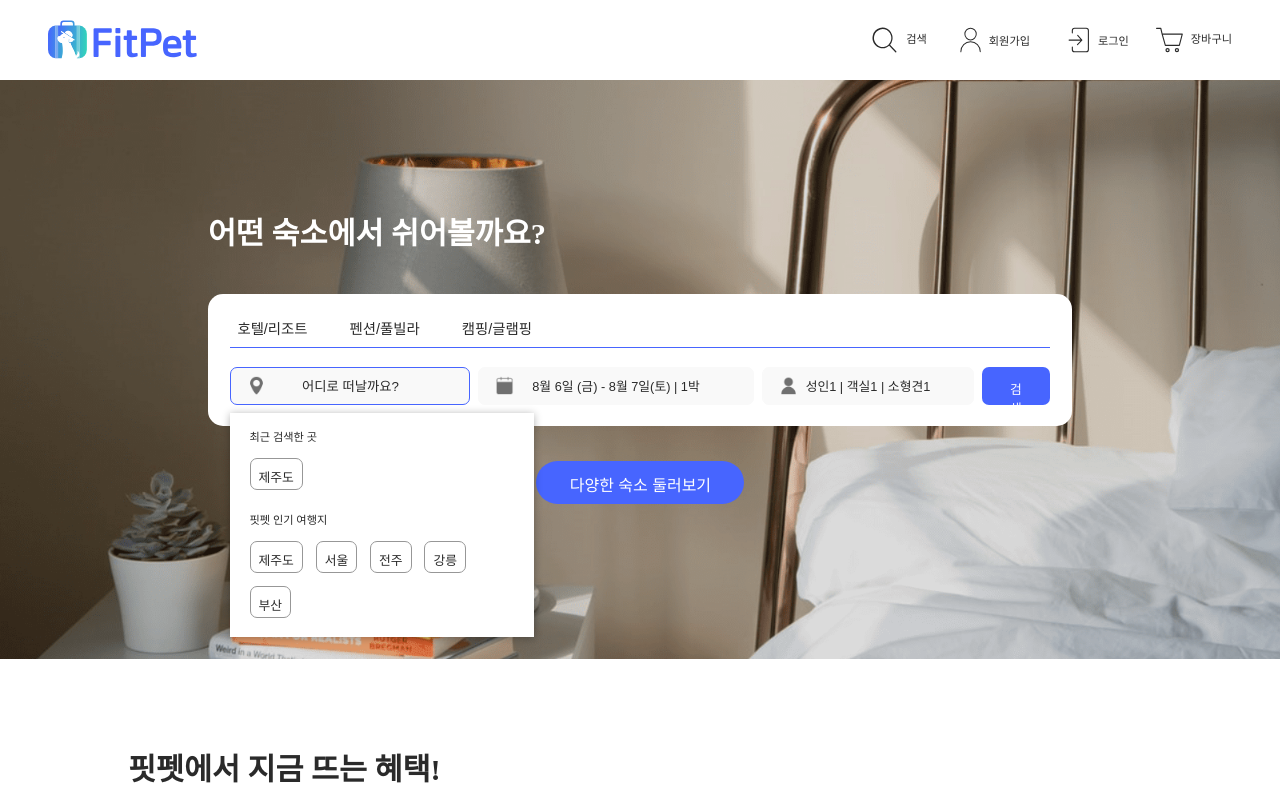
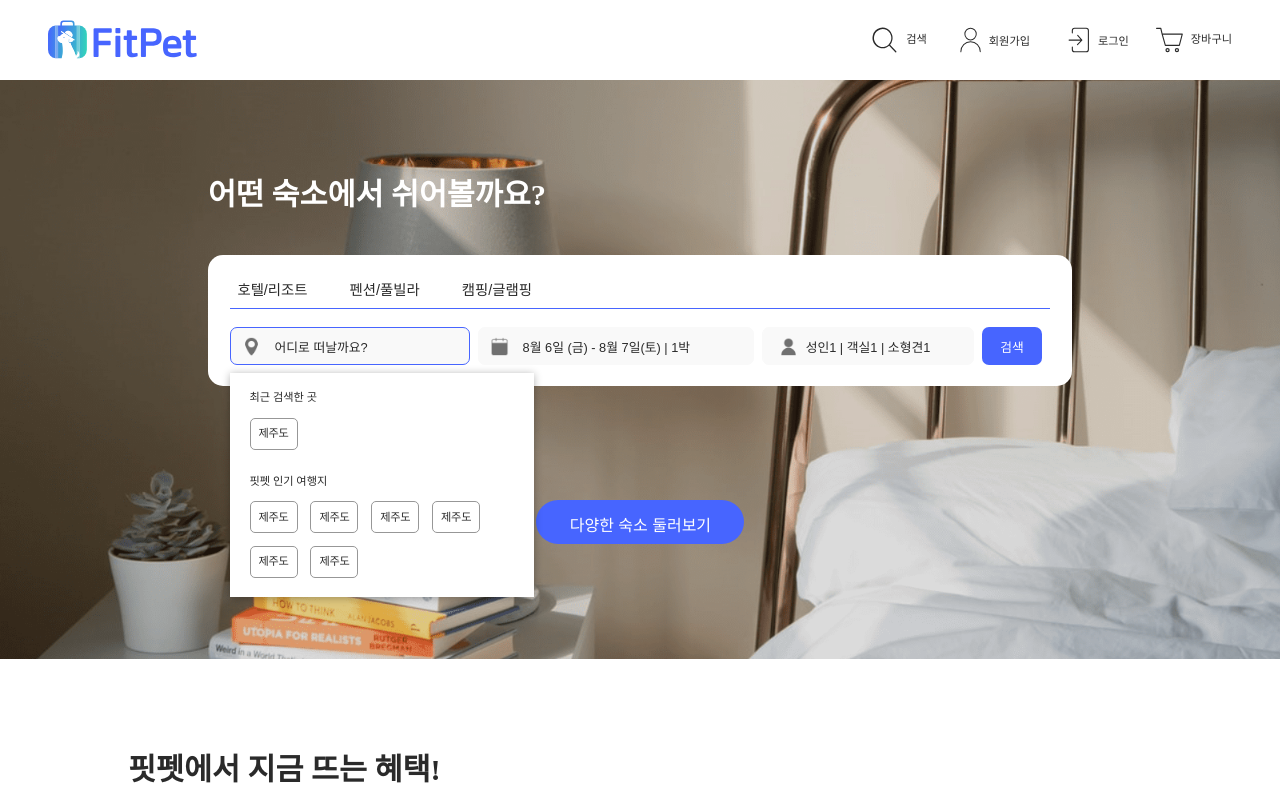
Before and after one commit to cjy0019/FITPET, a React (Create React App) app in the folder fitpet/: page /hotel in a window 1280 px wide. Both pictures are taken after a click on the button "어디로 떠날까요?". Shown: the top 800 px of the page. Built offline with nearby package versions, Linux system fonts and the light colour scheme; a web font is replaced by a local one.

Commit message:
fix : ul태그 dl태그로 변경

```diff
--- a/fitpet/src/common/buttons/RoundSquareBtn.jsx
+++ b/fitpet/src/common/buttons/RoundSquareBtn.jsx
@@ -9,7 +9,8 @@ const RoundSquareBtn = (props) => {
 // 기본 : 장바구니 버튼
 const buttonStyle = css`
   height: 4.8rem;
-  padding: 1.6rem 2.8rem 1.3rem;
+  width: 7.4rem;
+  // padding: 1.6rem 2.8rem 1.3rem;
   border-radius: 7px;
   font-size: 1.6rem;
   font-weight: normal;
@@ -32,22 +33,6 @@ const buttonStyle = css`
       background-color: ${(props) => props.theme.grey3_color};
       color: ${(props) => props.theme.white_color};
     `}
-
-    // 검색창 버튼 (제주도, 서울, 전주)
-    ${(props) =>
-    props.search_btn &&
-    css`
-      padding: 1rem;
-      height: 4rem;
-      margin: 1.6rem 1.6rem 0 0;
-      background-color: ${(props) => props.theme.white_color};
-      border: solid 1px ${(props) => props.theme.grey2_color};
-      color: ${(props) => props.theme.black1_color};
-      :focus {
-        color: ${(props) => props.theme.main_color};
-        border: solid 1px ${(props) => props.theme.main_color};
-      }
-    `}
 `;
 
 const StyledButton = styled.button`
--- /dev/null
+++ b/fitpet/src/components/hotel/hotel_common/search_box/SearchButton.jsx
@@ -0,0 +1,28 @@
+import React from 'react';
+import styled from 'styled-components';
+
+const SearchButton = (props) => {
+  const { text, children } = props;
+  return <StyledButton {...props}>{text ? text : children}</StyledButton>;
+};
+
+const StyledButton = styled.dd`
+  padding: 1rem;
+  height: 4rem;
+  display: inline-box;
+  margin: 1.6rem 1.6rem 0 0;
+  align-items: center;
+  border-radius: 5px;
+  font-size: 1.4rem;
+  letter-spacing: -0.28px;
+
+  background-color: ${(props) => props.theme.white_color};
+  border: solid 1px ${(props) => props.theme.grey2_color};
+  color: ${(props) => props.theme.black1_color};
+  :focus {
+    color: ${(props) => props.theme.main_color};
+    border: solid 1px ${(props) => props.theme.main_color};
+  }
+`;
+
+export default SearchButton;
--- a/fitpet/src/components/hotel/hotel_common/search_box/SearchDateBox.jsx
+++ b/fitpet/src/components/hotel/hotel_common/search_box/SearchDateBox.jsx
@@ -13,7 +13,12 @@ const SearchDateBox = () => {
     <>
       <MenuContainer>
         <SearchDateWrapper onClick={onClick}>
-          <span>8월 6일 (금) - 8월 7일(토) | 1박</span>
+          <img
+            className='buttonImg'
+            src='/img/search_box/date.png'
+            alt='location'
+          />
+          <span className='buttonText'>8월 6일 (금) - 8월 7일(토) | 1박</span>
         </SearchDateWrapper>
 
         <nav
@@ -66,23 +71,29 @@ const MenuContainer = styled.div`
 `;
 
 const SearchDateWrapper = styled.button`
+  display: flex;
   width: 34.4rem;
   height: 4.8rem;
-  font-size: 1.6rem;
-  margin: 0 1rem 0 1rem;
   border-radius: 7px;
+  margin-right: 1rem;
+  padding: 0.7rem 0.8rem;
+  align-items: center;
   outline: none;
   background-color: ${(props) => props.theme.grey5_color};
-  background-image: url('/img/search_box/date.png');
-  background-size: 3.4rem 3.4rem;
-  background-position: 1.5rem center;
-  background-repeat: no-repeat;
   border: solid 1px ${(props) => props.theme.grey5_color};
-  color: ${(props) => props.theme.black1_color};
   &:focus,
   &:hover {
     border: solid 1px ${(props) => props.theme.main_color};
   }
+  .buttonImg {
+    width: 3.4rem;
+    height: 3.4rem;
+  }
+  .buttonText {
+    color: ${(props) => props.theme.black1_color};
+    margin-left: 1.2rem;
+    font-size: 1.6rem;
+  }
 `;
 
 export default SearchDateBox;
--- a/fitpet/src/components/hotel/hotel_common/search_box/SearchLocationBox.jsx
+++ b/fitpet/src/components/hotel/hotel_common/search_box/SearchLocationBox.jsx
@@ -2,6 +2,7 @@ import React, { useRef } from 'react';
 import styled from 'styled-components';
 import { RoundSquareBtn } from '../../../../common';
 import { useDetectOutsideClick } from '../../../../hooks/useDetectOutsideClick';
+import SearchButton from './SearchButton';
 
 const SearchLocationBox = () => {
   const dropdownRef = useRef(null);
@@ -16,25 +17,31 @@ const SearchLocationBox = () => {
     <>
       <MenuContainer>
         <SearchLocationWrapper onClick={onClick}>
-          <span>어디로 떠날까요?</span>
+          <img
+            className='buttonImg'
+            src='/img/search_box/location.png'
+            alt='location'
+          />
+          <span className='buttonText'>어디로 떠날까요?</span>
         </SearchLocationWrapper>
         <nav
           ref={dropdownRef}
           className={`menu ${isLocation ? 'active' : 'inactive'}`}>
-          <ul>
-            <li>
+          <div>
+            <dl>
               <LocationText>최근 검색한 곳</LocationText>
-              <RoundSquareBtn search_btn>제주도</RoundSquareBtn>
-            </li>
-            <li style={{ marginTop: '3.2rem' }}>
+              <SearchButton>제주도</SearchButton>
+            </dl>
+            <dl style={{ marginTop: '3.2rem' }}>
               <LocationText>핏펫 인기 여행지</LocationText>
-              <RoundSquareBtn search_btn>제주도</RoundSquareBtn>
-              <RoundSquareBtn search_btn>서울</RoundSquareBtn>
-              <RoundSquareBtn search_btn>전주</RoundSquareBtn>
-              <RoundSquareBtn search_btn>강릉</RoundSquareBtn>
-              <RoundSquareBtn search_btn>부산</RoundSquareBtn>
-            </li>
-          </ul>
+              <SearchButton>제주도</SearchButton>
+              <SearchButton>제주도</SearchButton>
+              <SearchButton>제주도</SearchButton>
+              <SearchButton>제주도</SearchButton>
+              <SearchButton>제주도</SearchButton>
+              <SearchButton>제주도</SearchButton>
+            </dl>
+          </div>
         </nav>
       </MenuContainer>
     </>
@@ -67,18 +74,16 @@ const MenuContainer = styled.div`
     visibility: visible;
     transform: translateY(0);
   }
-  .menu ul {
-    list-style: none;
-    padding: 0;
+  dl {
+    float: left;
+  }
+  dt {
+    display: block;
     margin: 0;
-  }
-  .menu li {
-    display: block;
-    align-items: center;
   }
 `;
 
-const LocationText = styled.p`
+const LocationText = styled.dt`
   height: 1.6rem;
   font-size: 1.4rem;
   font-weight: normal;
@@ -86,21 +91,29 @@ const LocationText = styled.p`
   color: ${(props) => props.theme.black1_color};
 `;
 const SearchLocationWrapper = styled.button`
+  display: flex;
   width: 30rem;
   height: 4.8rem;
   border-radius: 7px;
+  margin-right: 1rem;
+  padding: 0.7rem 0.8rem;
+  align-items: center;
   background-color: ${(props) => props.theme.grey5_color};
+  border: solid 1px ${(props) => props.theme.grey5_color};
   outline: none;
-  background-image: url('/img/search_box/location.png');
-  background-size: 3.4rem 3.4rem;
-  background-position: 1.5rem center;
-  background-repeat: no-repeat;
-  border: solid 1px ${(props) => props.theme.grey5_color};
-  color: ${(props) => props.theme.black1_color};
   &:focus,
   &:hover {
     border: solid 1px ${(props) => props.theme.main_color};
   }
+  .buttonImg {
+    width: 3.4rem;
+    height: 3.4rem;
+  }
+  .buttonText {
+    color: ${(props) => props.theme.black1_color};
+    margin-left: 1.2rem;
+    font-size: 1.6rem;
+  }
 `;
 
 export default SearchLocationBox;
--- a/fitpet/src/components/hotel/hotel_main/HotelMain.jsx
+++ b/fitpet/src/components/hotel/hotel_main/HotelMain.jsx
@@ -20,7 +20,7 @@ const HotelMain = () => {
             <HotelTypeSearch />
           </div>
           <div className='MoreHotelBtn'>
-            <NavLink to='/hotellist' style={{ marginTop: '4.4rem' }}>
+            <NavLink to='/hotellist' style={{ marginTop: '14.3rem' }}>
               <MiddleBtn>다양한 숙소 둘러보기</MiddleBtn>
             </NavLink>
           </div>
```
